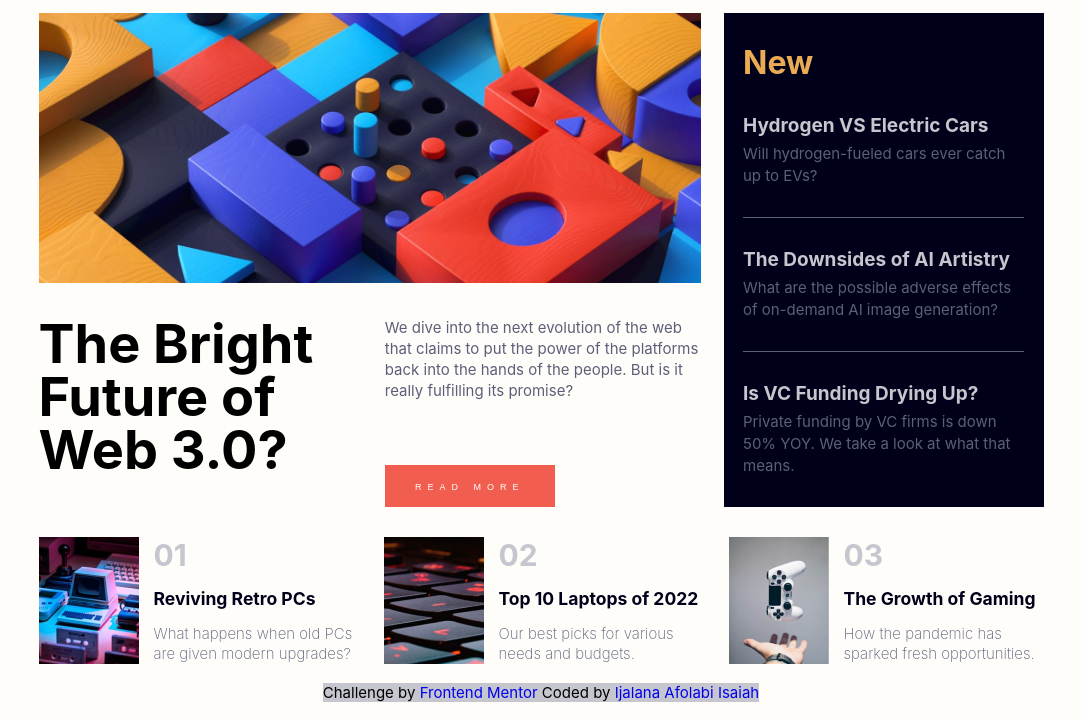
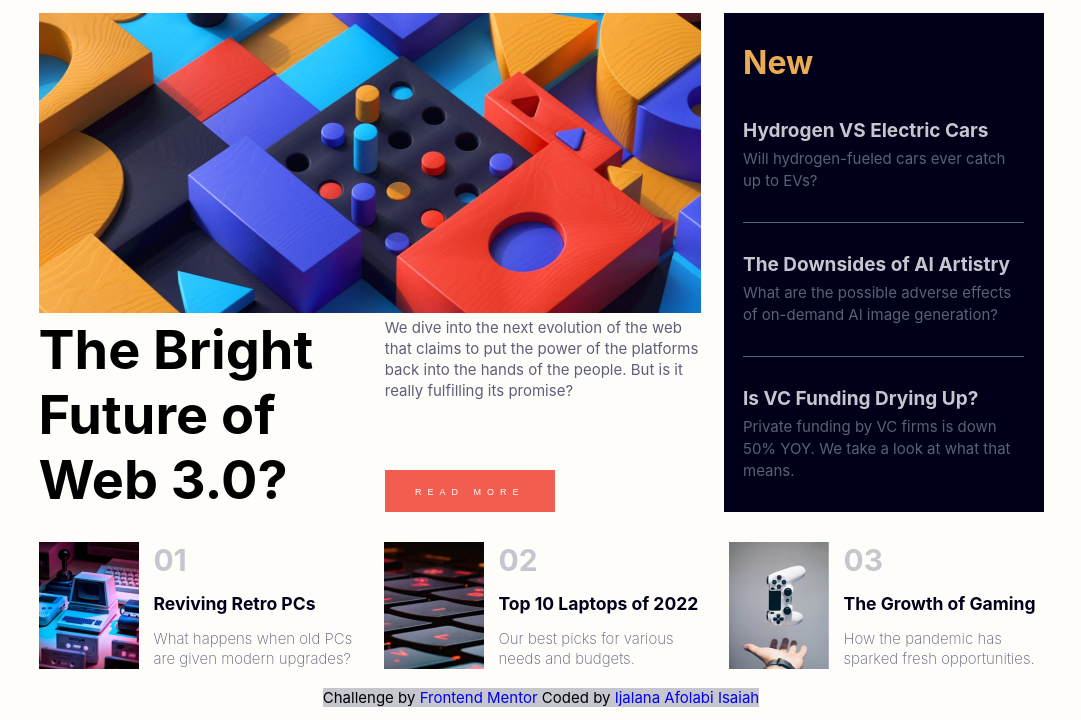
Before and after one commit to Ayolan8/news-homepage, a plain HTML site: page index.html in a window 1280 px wide. Shown: the part 80-800 px from the top of the page, without its empty margins (99-1180 px from the left). Drawn offline with Linux system fonts and the light colour scheme; a web font is replaced by a local one.

Commit message:
updates on all the files

```diff
--- a/css/styles.css
+++ b/css/styles.css
@@ -63,7 +63,7 @@ nav > a:focus {
 }
 
 .item1 img{
-    height: 270px;
+    height: 300px;
     width: 100%;
 }
 
@@ -75,14 +75,14 @@ nav > a:focus {
 
 .item1b div > h1 {
     font-size: 3.6em;
-    line-height: 53px;
+    /* line-height: 53px; */
 }
 
 .item1b div:nth-child(2) {
     display: flex;
     flex-direction: column;
     justify-content: space-between;
-    gap: 2em;
+    /* gap: 3em; */
 }
 
 .item1b button {
```
